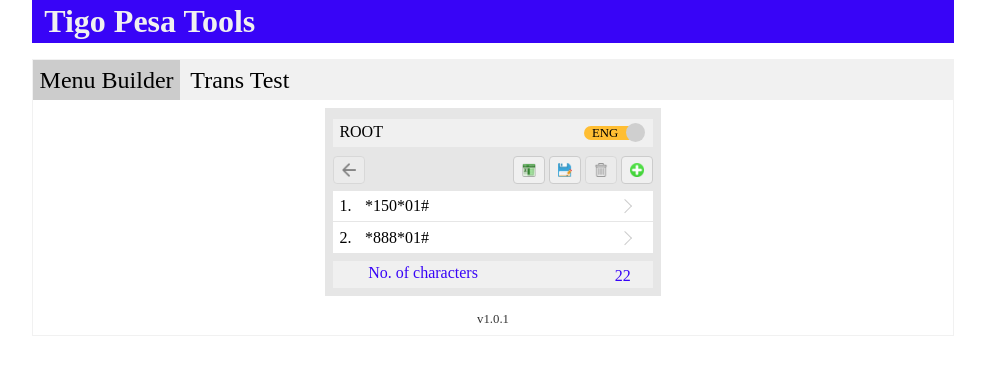
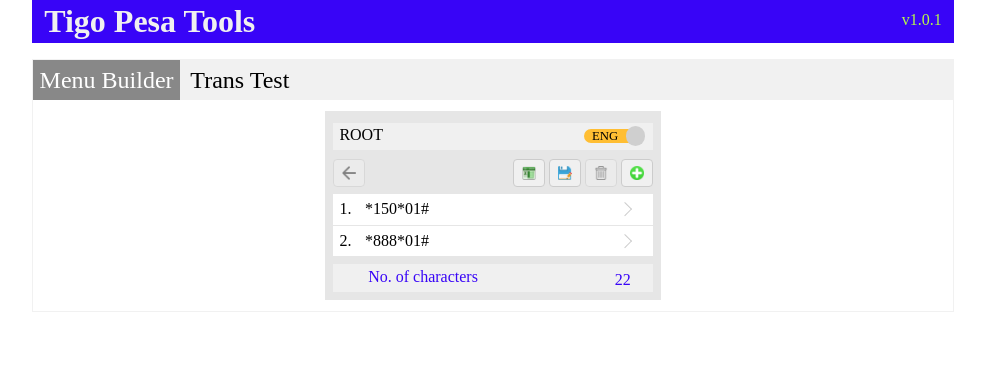
Before and after one commit to ezrankayamba/UssdBuilder, a Flask app: page / in a window 1280 px wide. Shown: the top 375 px of the page, without its empty margins (147-1132 px from the left). Run offline with Flask 2, Linux system fonts and the light colour scheme; style sheets or scripts are compiled from the project's sources.

Commit message:
Tabs UI Refactor

```diff
--- a/app/static/css/style.css
+++ b/app/static/css/style.css
@@ -15,7 +15,6 @@ p {
 }
 
 div.container {
-  /*background: #f0f0f0;*/
   margin: 0 auto;
 }
 
@@ -33,6 +32,14 @@ div.container header {
 
 div.container header h1 {
   margin: 0;
+  display: inline-block;
+}
+
+div.container header .version {
+  float: right;
+  vertical-align: middle;
+  padding: 0.5rem 0;
+  color: #b6fa49;
 }
 
 div.container section .version {
--- a/app/static/css/style.scss
+++ b/app/static/css/style.scss
@@ -19,7 +19,6 @@ div.container {
   @media (min-width: $breakpoint-mobile) {
     width: 72%;
   }
-  /*background: #f0f0f0;*/
   margin: 0 auto;
   header {
     background: #3804f7;
@@ -27,6 +26,13 @@ div.container {
     color: #f0f0f0;
     h1 {
       margin: 0;
+      display: inline-block;
+    }
+    .version {
+      float: right;
+      vertical-align: middle;
+      padding: 0.5rem 0;
+      color: #b6fa49;
     }
   }
   section {
--- a/app/static/css/tabs.css
+++ b/app/static/css/tabs.css
@@ -1,6 +1,7 @@
 .tabs {
   border: 1px solid #f1f1f1;
   margin-top: 1rem;
+  padding: 0;
 }
 
 .tabs .headers {
@@ -15,10 +16,12 @@
 }
 
 .tabs .headers h2.active {
-  background: #cccccc;
+  background: #888888;
+  color: white;
 }
 
 .tabs .tab {
   display: none;
+  padding: 0.2rem;
 }
 /*# sourceMappingURL=tabs.css.map */
--- a/app/static/css/tabs.scss
+++ b/app/static/css/tabs.scss
@@ -1,8 +1,9 @@
 $tabs-header-bg-color: #f1f1f1;
-$tabs-header-active-bg-color: #cccccc;
+$tabs-header-active-bg-color: #888888;
 .tabs {
   border: 1px solid $tabs-header-bg-color;
   margin-top: 1rem;
+  padding: 0;
   .headers {
     background: $tabs-header-bg-color;
     h2 {
@@ -12,10 +13,12 @@ $tabs-header-active-bg-color: #cccccc;
       display: inline-block;
       &.active {
         background: $tabs-header-active-bg-color;
+        color: invert($color: #000000);
       }
     }
   }
   .tab {
     display: none;
+    padding: 0.2rem;
   }
 }
--- a/app/static/js/tabs.js
+++ b/app/static/js/tabs.js
@@ -1,4 +1,3 @@
-import * as El from './modules/elements.js'
 (function () {
     console.log('tabs')
     let tabsContainer = document.getElementById('tabs')
--- a/app/templates/home.html
+++ b/app/templates/home.html
@@ -27,6 +27,7 @@
     <div class=" container">
       <header>
         <h1>Tigo Pesa Tools</h1>
+        <span class="version">v1.0.1</span>
       </header>
       <div class="tabs" id="tabs">
         <div class="headers" id="headers">
@@ -40,7 +41,6 @@
                 <div id="editor"></div>
               </div>
             </div>
-            <span class="version">v1.0.1</span>
           </section>
         </div>
         <div class="tab" id="trans-test">
```
Also changed, not shown: 2 other files.
